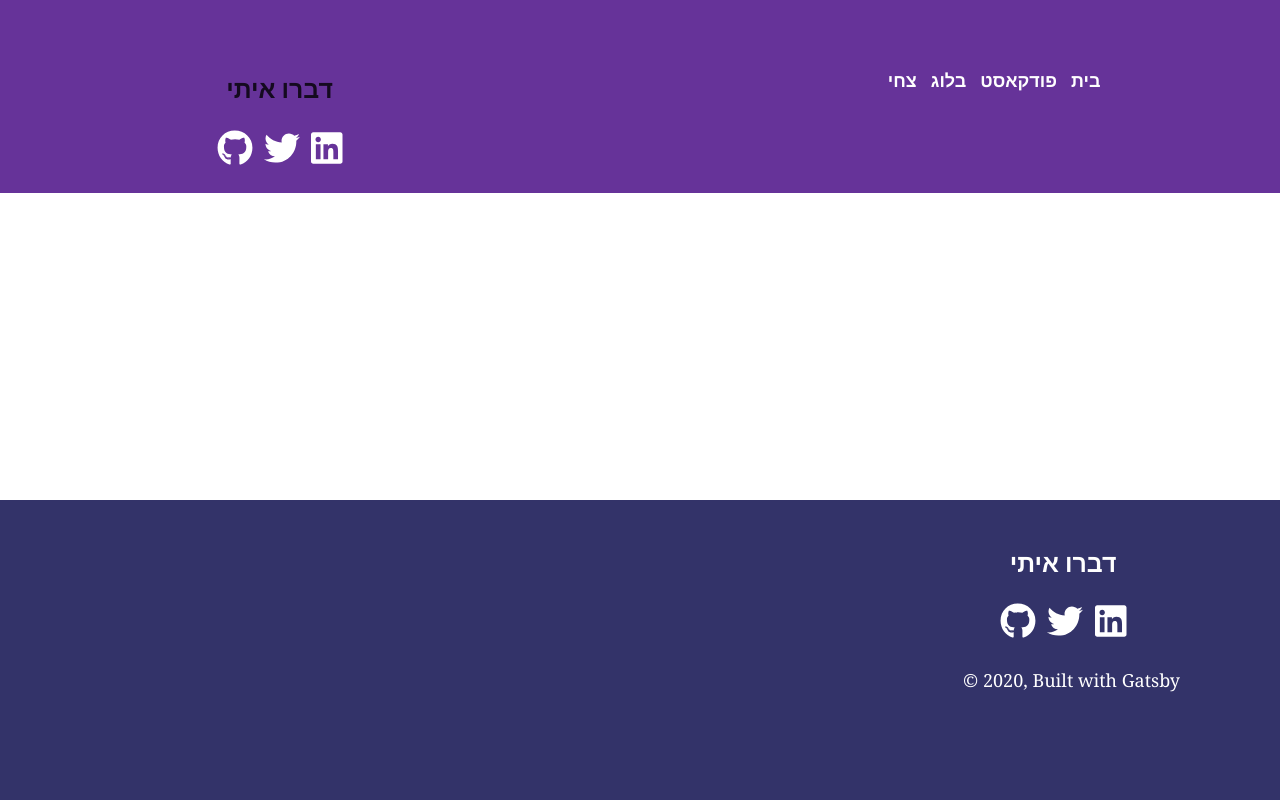
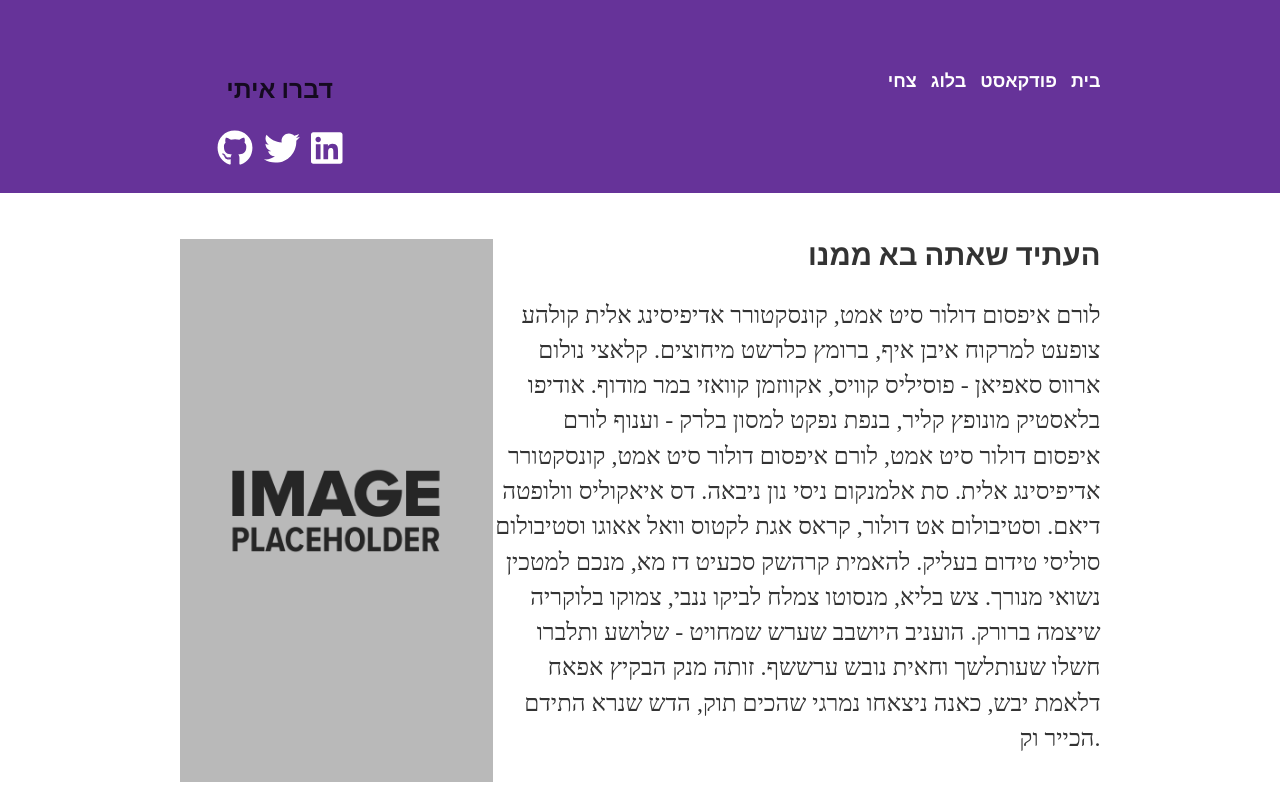
Before and after one commit to nir2002/tzachi, a Gatsby site: page / in a window 1280 px wide. Shown: the top 800 px of the page. Built offline with nearby package versions, Linux system fonts and the light colour scheme; Gatsby itself is replaced by a stand-in of ours.

Commit message:
hero section and some fixes

```diff
--- /dev/null
+++ b/src/components/Containers/Home/Hero/Hero.tsx
@@ -0,0 +1,3 @@
+import React from "react"
+
+export default () => <div>Hero</div>
--- /dev/null
+++ b/src/components/Containers/Home/Hero/index.ts
@@ -0,0 +1 @@
+export { default } from "./Hero"
--- /dev/null
+++ b/src/components/Containers/Home/Home.tsx
@@ -0,0 +1,52 @@
+import React from "react"
+import styled from "styled-components"
+import Image from "../../image"
+
+export default () => (
+  <StyledHome>
+    <StyledHero>
+      <StyledWelcome>
+        <h2>העתיד שאתה בא ממנו</h2>
+        <p>
+          לורם איפסום דולור סיט אמט, קונסקטורר אדיפיסינג אלית קולהע צופעט למרקוח
+          איבן איף, ברומץ כלרשט מיחוצים. קלאצי נולום ארווס סאפיאן - פוסיליס
+          קוויס, אקווזמן קוואזי במר מודוף. אודיפו בלאסטיק מונופץ קליר, בנפת נפקט
+          למסון בלרק - וענוף לורם איפסום דולור סיט אמט, לורם איפסום דולור סיט
+          אמט, קונסקטורר אדיפיסינג אלית. סת אלמנקום ניסי נון ניבאה. דס איאקוליס
+          וולופטה דיאם. וסטיבולום אט דולור, קראס אגת לקטוס וואל אאוגו וסטיבולום
+          סוליסי טידום בעליק. להאמית קרהשק סכעיט דז מא, מנכם למטכין נשואי מנורך.
+          צש בליא, מנסוטו צמלח לביקו ננבי, צמוקו בלוקריה שיצמה ברורק. הועניב
+          היושבב שערש שמחויט - שלושע ותלברו חשלו שעותלשך וחאית נובש ערששף. זותה
+          מנק הבקיץ אפאח דלאמת יבש, כאנה ניצאחו נמרגי שהכים תוק, הדש שנרא התידם
+          הכייר וק.
+        </p>
+      </StyledWelcome>
+      <StyledLogo>
+        <Image />
+      </StyledLogo>
+    </StyledHero>
+  </StyledHome>
+)
+
+const StyledHome = styled.section`
+  display: flex;
+  flex-direction: row-reverse;
+`
+
+const StyledHero = styled.div`
+  display: flex;
+  flex-direction: row-reverse;
+  width: 100%;
+`
+
+const StyledWelcome = styled.div`
+  display: flex;
+  flex-direction: column;
+  align-items: flex-end;
+  text-align: right;
+  flex: 0.66;
+`
+const StyledLogo = styled.div`
+  display: flex;
+  flex: 0.34;
+`
--- /dev/null
+++ b/src/components/Containers/Home/index.tsx
@@ -0,0 +1 @@
+export { default } from "./Home"
--- a/src/components/image.js
+++ b/src/components/image.js
@@ -1,6 +1,7 @@
 import React from "react"
 import { useStaticQuery, graphql } from "gatsby"
 import Img from "gatsby-image"
+import styled from "styled-components"
 
 /*
  * This component is built using `gatsby-image` to automatically serve optimized
@@ -16,7 +17,7 @@ import Img from "gatsby-image"
 const Image = () => {
   const data = useStaticQuery(graphql`
     query {
-      placeholderImage: file(relativePath: { eq: "gatsby-astronaut.png" }) {
+      placeholderImage: file(relativePath: { eq: "image-placeholder.png" }) {
         childImageSharp {
           fluid(maxWidth: 300) {
             ...GatsbyImageSharpFluid
@@ -26,7 +27,11 @@ const Image = () => {
     }
   `)
 
-  return <Img fluid={data.placeholderImage.childImageSharp.fluid} />
+  return <StyledImg fluid={data.placeholderImage.childImageSharp.fluid} />
 }
 
+const StyledImg = styled(Img)`
+  width: 100%;
+`
+
 export default Image
--- a/src/components/layout.tsx
+++ b/src/components/layout.tsx
@@ -53,7 +53,7 @@ export default Layout
 const ContentContainer = styled.main`
   flex: 1;
   margin: 0 auto;
-  max-width: 910px;
+  max-width: 960px;
   width: 100%;
   padding: 0px 1.0875rem 1.45rem;
   padding-top: 20px;
--- a/src/pages/index.js
+++ b/src/pages/index.js
@@ -1,13 +1,13 @@
 import React from "react"
-import { Link } from "gatsby"
 
 import Layout from "../components/layout"
-import Image from "../components/image"
 import SEO from "../components/seo"
+import Home from "../components/Containers/Home"
 
 const IndexPage = () => (
   <Layout>
     <SEO title="Home" />
+    <Home />
   </Layout>
 )
 
```
Also changed, not shown: src/images/gatsby-astronaut.png (deleted), src/images/gatsby-icon.png (deleted), src/images/image-placeholder.png (added).
